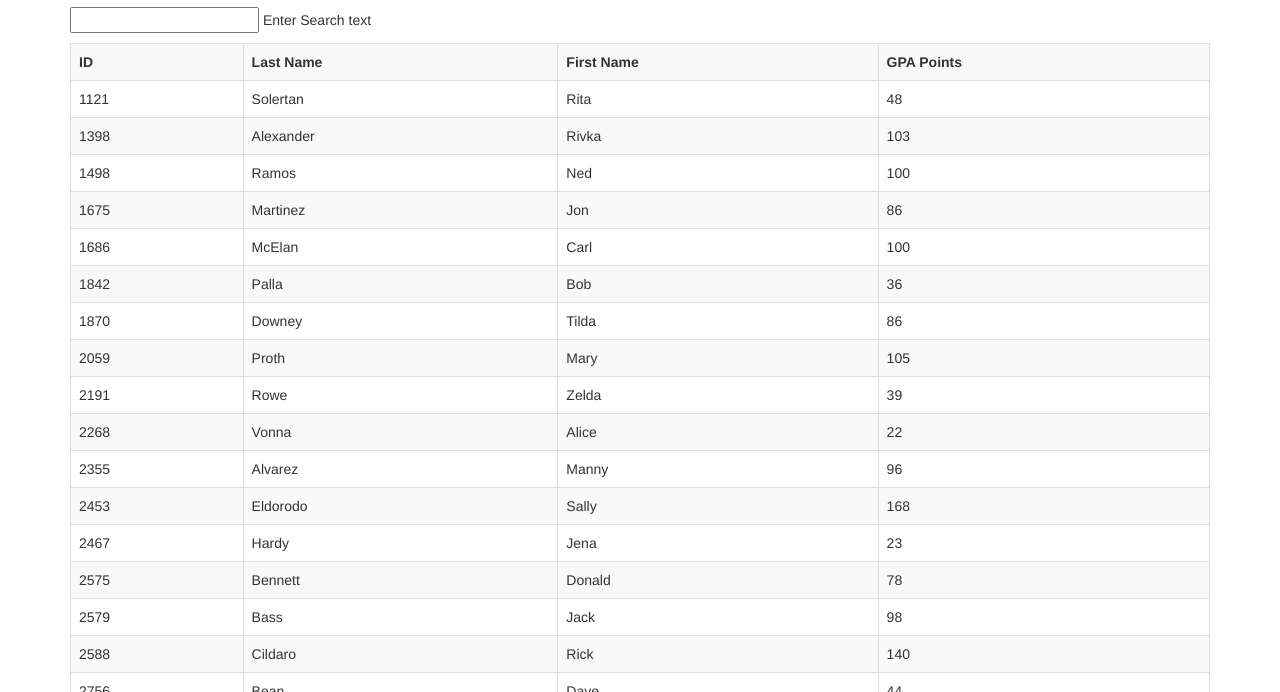
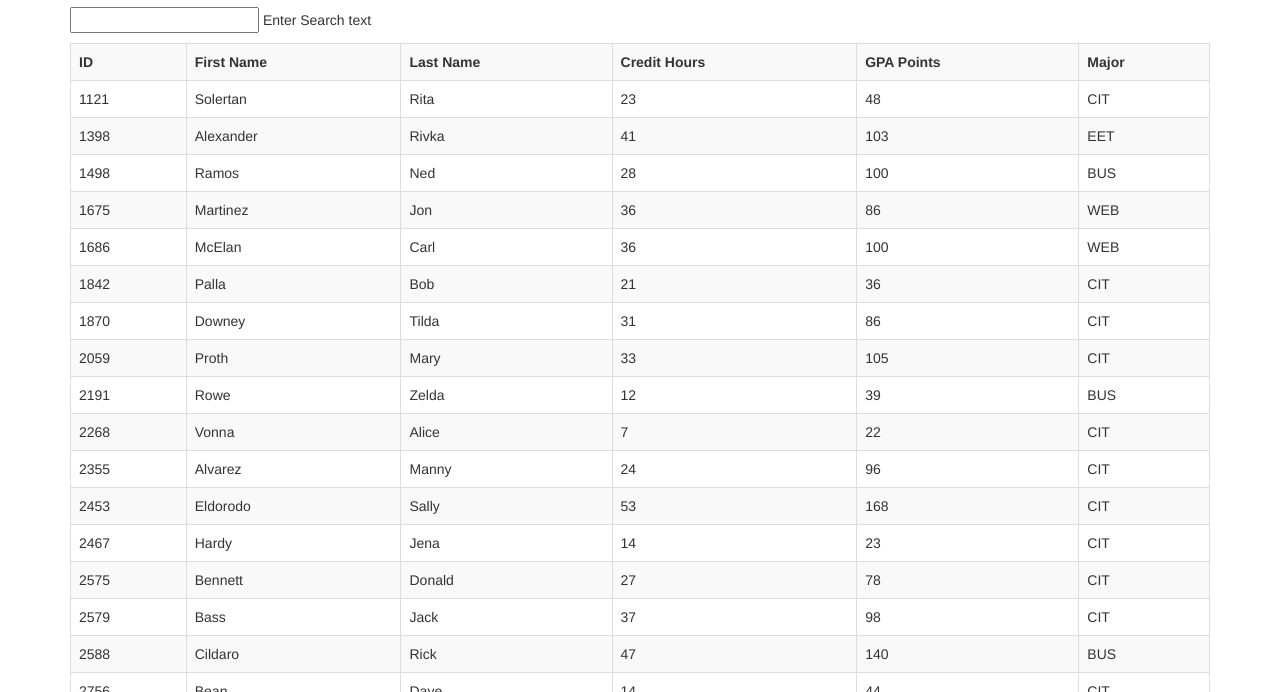
Before and after one commit to HTaylor-Des/Program6, a plain HTML site: page gpa.html in a window 1280 px wide. Shown: the part 108-800 px from the top of the page. Drawn offline with nearby package versions, Linux system fonts and the light colour scheme.

Commit message:
Update gpa.html

```diff
--- a/gpa.html
+++ b/gpa.html
@@ -30,14 +30,16 @@
        <p><input type='text' ng-model='search_text' > Enter Search text</p>
        <table class="table table-bordered table-striped">
            <tr>
-             <th>ID</th> <th>Last Name</th> <th>First Name</th> <th>GPA Points</th>
+             <th>ID</th> <th>First Name</th> <th>Last Name</th> <th>Credit Hours</th> <th>GPA Points</th> <th>Major</th>
            </tr>
 
            <tr ng-repeat = "student in students | filter:search_text">  <!-- filter by search textbox value -->
                <td>{{student.id}}</td>
                <td>{{student.last_name}}</td>
                <td>{{student.first_name}}</td>
+               <td>{{student.credit_hrs}}</td>
                <td>{{student.gpa_points}}</td>
+               <td>{{student.major}}</td>
            </tr>
        </table>
      </div>   <!-- end carsApp -->
```
